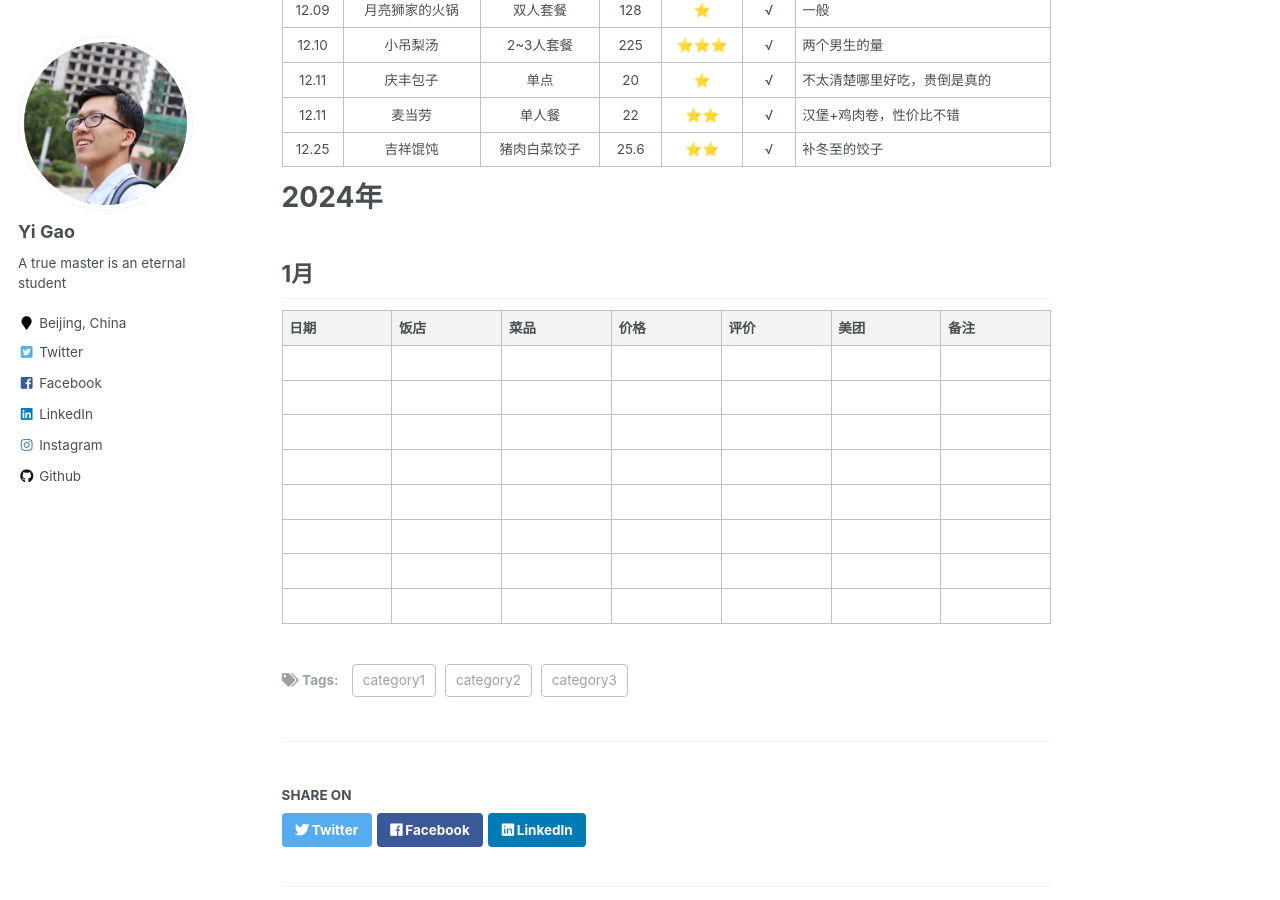
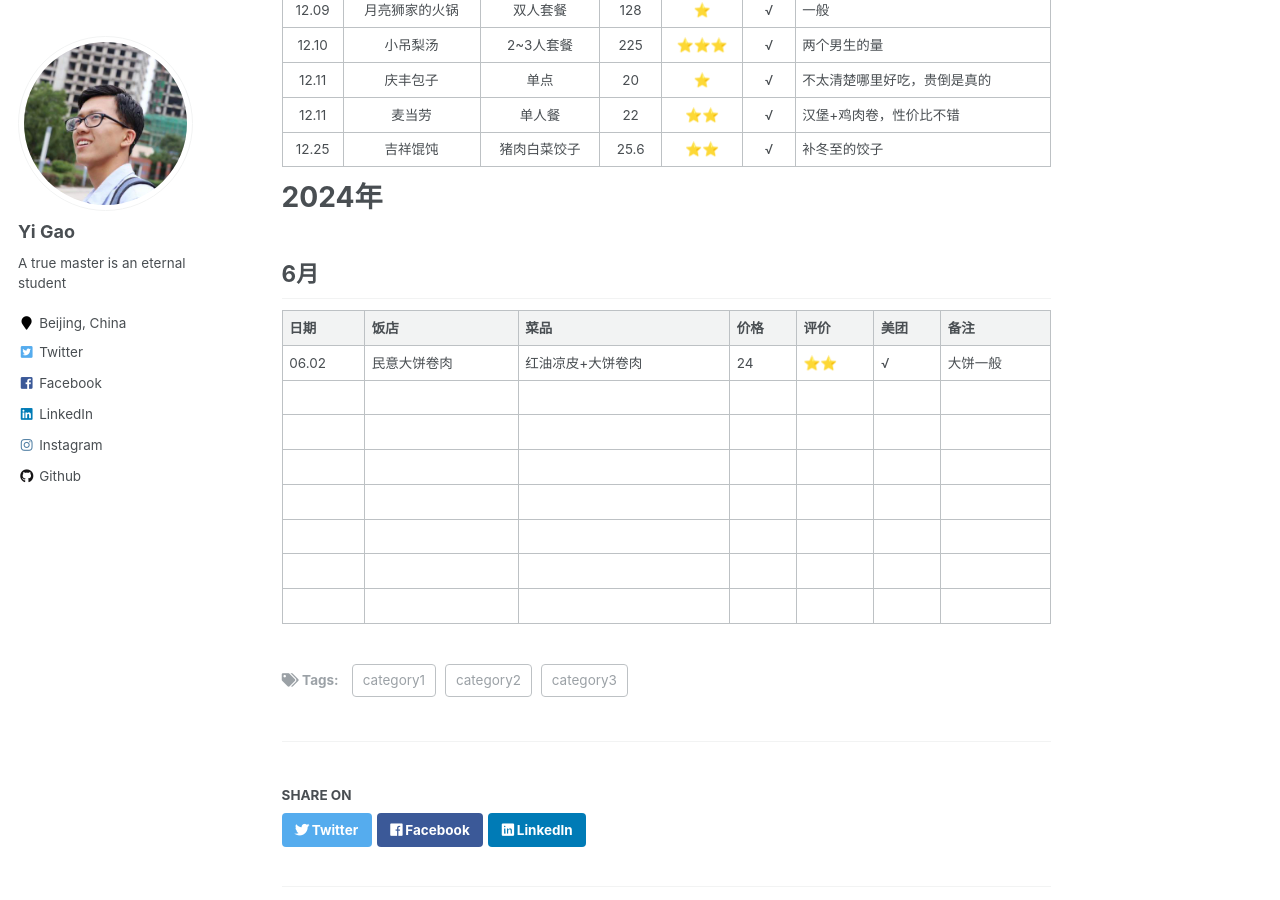
Before and after one commit to masteryi-0018/masteryi-0018.github.io, a Jekyll site: the page built from _posts/2023-07-16-blog-post-1.md, in a window 1280 px wide and 900 px high, scrolled down 3362 px. Built offline with Jekyll 4.4.1, drawn with Linux system fonts in a browser that asks for light colours.

Commit message:
20240607

```diff
--- a/_posts/2023-07-16-blog-post-1.md
+++ b/_posts/2023-07-16-blog-post-1.md
@@ -107,15 +107,15 @@ tags:
 
 # 2024年
 
-## 1月
+## 6月
 
-| 日期  | 饭店  | 菜品  | 价格  | 评价  | 美团  | 备注  |
-| --- | --- | --- | --- | --- | --- | --- |
-|     |     |     |     |     |     |     |
-|     |     |     |     |     |     |     |
-|     |     |     |     |     |     |     |
-|     |     |     |     |     |     |     |
-|     |     |     |     |     |     |     |
-|     |     |     |     |     |     |     |
-|     |     |     |     |     |     |     |
-|     |     |     |     |     |     |     |
+| 日期    | 饭店     | 菜品        | 价格  | 评价  | 美团  | 备注   |
+| ----- | ------ | --------- | --- | --- | --- | ---- |
+| 06.02 | 民意大饼卷肉 | 红油凉皮+大饼卷肉 | 24  | ⭐⭐  | √   | 大饼一般 |
+|       |        |           |     |     |     |      |
+|       |        |           |     |     |     |      |
+|       |        |           |     |     |     |      |
+|       |        |           |     |     |     |      |
+|       |        |           |     |     |     |      |
+|       |        |           |     |     |     |      |
+|       |        |           |     |     |     |      |
```
Also changed, not shown: _posts/2023-10-22-blog-post-1.md (+1 -1 lines).
